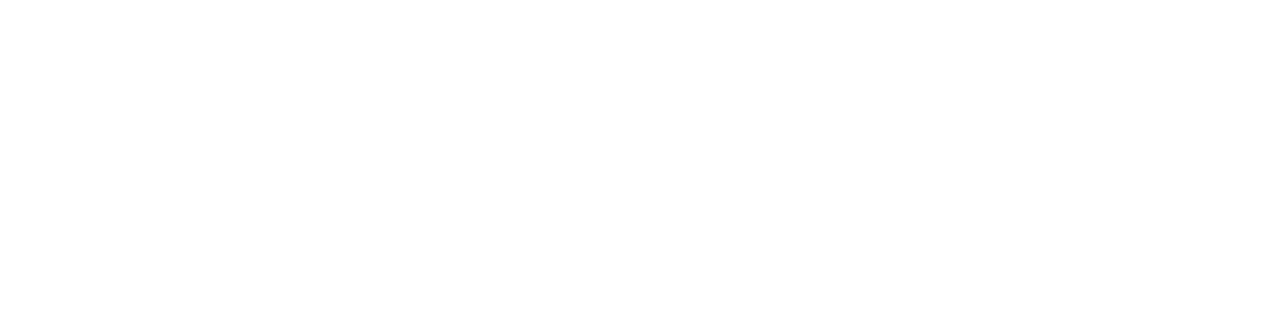
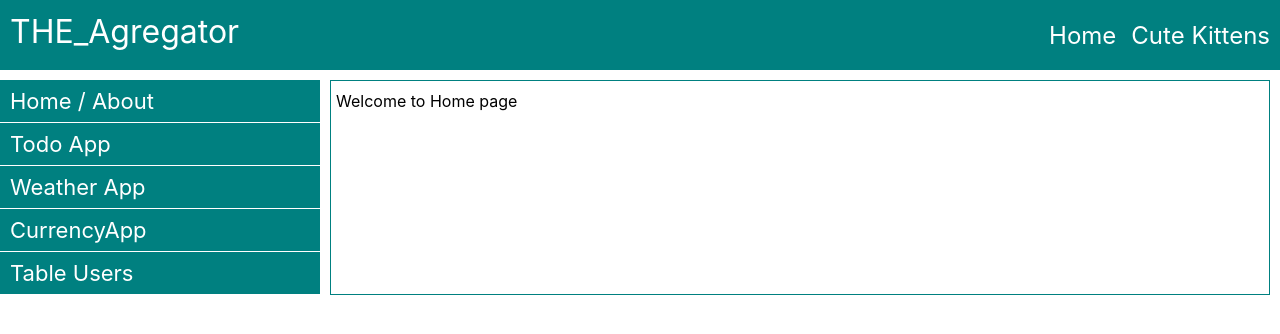
Before and after one commit to mrLittle-Boner/THE_Agregator, a React (Create React App) app: page / in a window 1280 px wide. Shown: the top 334 px of the page. Built offline with nearby package versions, Linux system fonts and the light colour scheme.

Commit message:
set some router structure

```diff
--- a/package.json
+++ b/package.json
@@ -9,6 +9,8 @@
     "@testing-library/user-event": "^12.7.3",
     "react": "^17.0.1",
     "react-dom": "^17.0.1",
+    "react-redux": "^7.2.2",
+    "react-router-dom": "^5.2.0",
     "react-scripts": "4.0.3",
     "web-vitals": "^1.1.0"
   },
--- /dev/null
+++ b/src/App.js
@@ -0,0 +1,52 @@
+import Header from './features/header/Header';
+import SidebarNav from './features/Nav/SidebarNav';
+import HomeContent from './features/home/HomeContent';
+import TodoApp from './features/todoApp/TodoApp';
+import {
+  BrowserRouter as Router,
+  Switch,
+  Route
+} from "react-router-dom";
+
+const styles = {
+  mainContent: {
+    display: 'flex',
+    marginTop: '10px'
+  },
+  wrapper: {
+    marginLeft: '10px',
+    border: '1px solid teal',
+    flexGrow: '1',
+    padding: '10px 5px'
+  }
+};
+
+function App() {
+  return (
+    <div className="App">
+      <Router>
+        <Header />
+        <main className='main'>
+          <div className='container main__container'>
+            <div style={styles.mainContent} className="main__content">
+              <SidebarNav />
+              <div style={styles.wrapper} className='main__content-wrapper'>
+                <Switch>
+                  <Route exact path='/'>
+                    <HomeContent />
+                  </Route>
+                  <Route exact path='/todos'>
+                    <TodoApp />
+                  </Route>
+                </Switch>
+              </div>
+            </div>
+          </div>
+
+        </main>
+      </Router>
+    </div>
+  );
+};
+
+export default App;
--- a/src/components/App.js
+++ /dev/null
@@ -1,11 +0,0 @@
-
-
-function App() {
-  return (
-    <div className="App">
-
-    </div>
-  );
-};
-
-export default App;
--- /dev/null
+++ b/src/features/Nav/SidebarNav.js
@@ -0,0 +1,51 @@
+import React from 'react';
+
+const styles = {
+  list: {
+    backgroundColor: 'teal',
+    color: 'white',
+    fontSize: '22px',
+    marginLeft: '-10px',
+    minWidth: '320px'
+  },
+  item: {
+
+  },
+  link: {
+    display: 'flex',
+    padding: '8px 10px',
+    borderBottom: '1px solid white'
+  }
+}
+
+export default function SidebarNav() {
+  return (
+    <ul style={styles.list} className='sidebar-nav'>
+      <li className='sidebar-nav__item'>
+        <a style={styles.link} className='sidebar-nav__link' href="/">
+          Home / About
+        </a>
+      </li>
+      <li>
+        <a style={styles.link} href="todos">
+          Todo App
+        </a>
+      </li>
+      <li>
+        <a style={styles.link} href="weather">
+          Weather App
+        </a>
+      </li>
+      <li>
+        <a style={styles.link} href="currency">
+          CurrencyApp
+        </a>
+      </li>
+      <li>
+        <a style={styles.link} href="equvilent">
+          Table Users
+        </a>
+      </li>
+    </ul>
+  )
+}
--- /dev/null
+++ b/src/features/Nav/TopNav.js
@@ -0,0 +1,26 @@
+const styles = {
+  list: {
+    display: 'flex',
+    fontSize: '24px',
+    gap: '15px'
+  }
+};
+
+export default function TopNav() {
+  return (
+    <nav className='top-nav'>
+      <ul style={styles.list} className='top-nav__list'>
+        <li className='top-nav__item'>
+          <a href='/' className='top-nav__link'>
+            Home
+          </a>
+        </li>
+        <li className='top-nav__item'>
+          <a href='kittens' className='top-nav__link'>
+            Cute Kittens
+          </a>
+        </li>
+      </ul>
+    </nav>
+  );
+};
--- /dev/null
+++ b/src/features/header/Header.js
@@ -0,0 +1,32 @@
+import TopNav from '../Nav/TopNav';
+
+const styles = {
+  header: {
+    backgroundColor: 'teal',
+    color: 'white',
+  },
+  content: {
+    display: 'flex',
+    justifyContent: 'space-between',
+    alignItems: 'center',
+    height: '70px'
+  },
+  title: {
+    fontSize: '32px',
+    paddingBottom: '8px',
+  },
+};
+export default function Header() {
+  return (
+    <header style={styles.header} className='header'>
+      <div className='container header__container'>
+        <div style={styles.content} className="header__content">
+          <div style={styles.title} className='header__title'>
+            THE_Agregator
+          </div>
+          <TopNav />
+        </div>
+      </div>
+    </header>
+  )
+}
--- /dev/null
+++ b/src/features/home/HomeContent.js
@@ -0,0 +1,9 @@
+import React from 'react'
+
+export default function HomeContent() {
+  return (
+    <section className='home'>
+      Welcome to Home page
+    </section>
+  );
+};
--- /dev/null
+++ b/src/features/todoApp/TodoApp.js
@@ -0,0 +1,9 @@
+import React from 'react';
+
+export default function TodoApp() {
+  return (
+    <section className='todos'>
+      Welcome to Todos App page
+    </section>
+  );
+};
--- a/src/index.css
+++ b/src/index.css
@@ -1,3 +1,8 @@
+* , *::after, *::before {
+  padding: 0;
+  margin: 0;
+  box-sizing: border-box;
+}
 body {
   margin: 0;
   font-family: -apple-system, BlinkMacSystemFont, 'Segoe UI', 'Roboto', 'Oxygen',
@@ -11,3 +16,18 @@
   font-family: source-code-pro, Menlo, Monaco, Consolas, 'Courier New',
     monospace;
 }
+
+ul {
+  list-style-type: none;
+}
+
+a {
+  text-decoration: none;
+  color: inherit;
+}
+
+.container {
+  max-width: 1460px;
+  margin: 0 auto;
+  padding: 0 10px;
+}
--- a/src/index.js
+++ b/src/index.js
@@ -1,12 +1,16 @@
 import React from 'react';
 import ReactDOM from 'react-dom';
-import App from './components/App';
+import App from './App';
+// import { Provider } from 'react-redux';
+// import { store } from './store';
 
 import './index.css';
 
 ReactDOM.render(
   <React.StrictMode>
+    {/* <Provider store={store}> */}
     <App />
+    {/* </Provider> */}
   </React.StrictMode>,
   document.getElementById('root')
 );
--- a/src/store.js
+++ b/src/store.js
@@ -0,0 +1,3 @@
+export const store = {
+  state: 0
+};
```
Also changed, not shown: src/components/Header.js (deleted), 1 other file (tests, documents, lock files or other folders).
